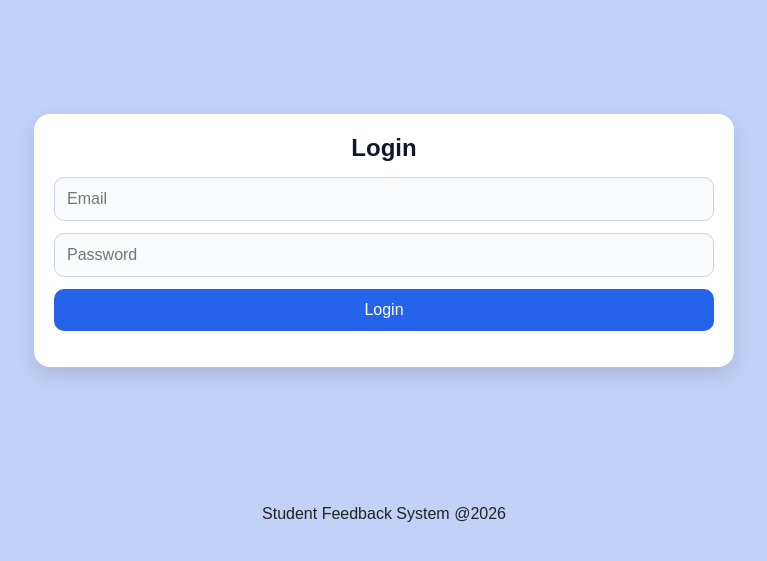
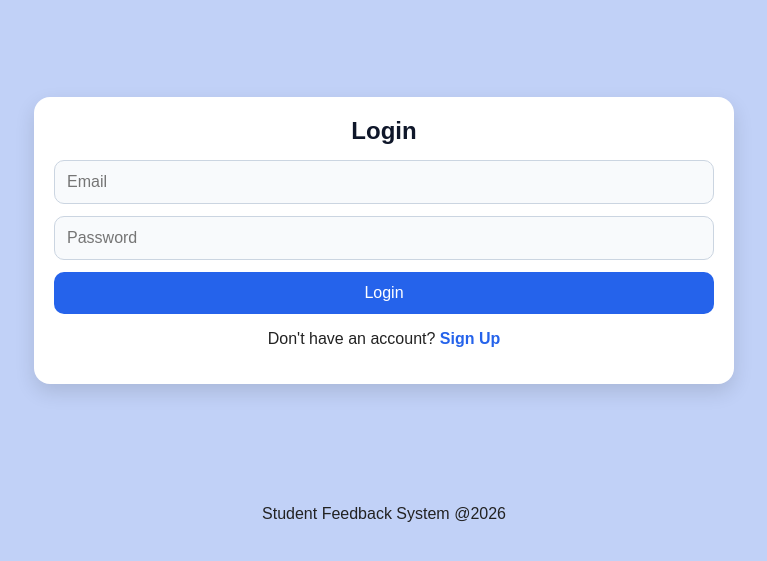
Before and after one commit to sarahmg1424-hash/project-CS381, a PHP site: page /ph4/login.php in a window 1280 px wide. Shown: the part 106-667 px from the top of the page, without its empty margins (256-1023 px from the left). Run offline with PHP 8.4, Linux system fonts and the light colour scheme.

Commit message:
Update login.php

```diff
--- a/ph4/login.php
+++ b/ph4/login.php
@@ -53,6 +53,7 @@ $stmt->execute([
         </form>
 
         <p class="error" id="errorMsg"><?php echo htmlspecialchars($message); ?></p>
+         <p>Don't have an account? <a href="register.php">Sign Up</a></p>
     </section>
 </main>
 
```
